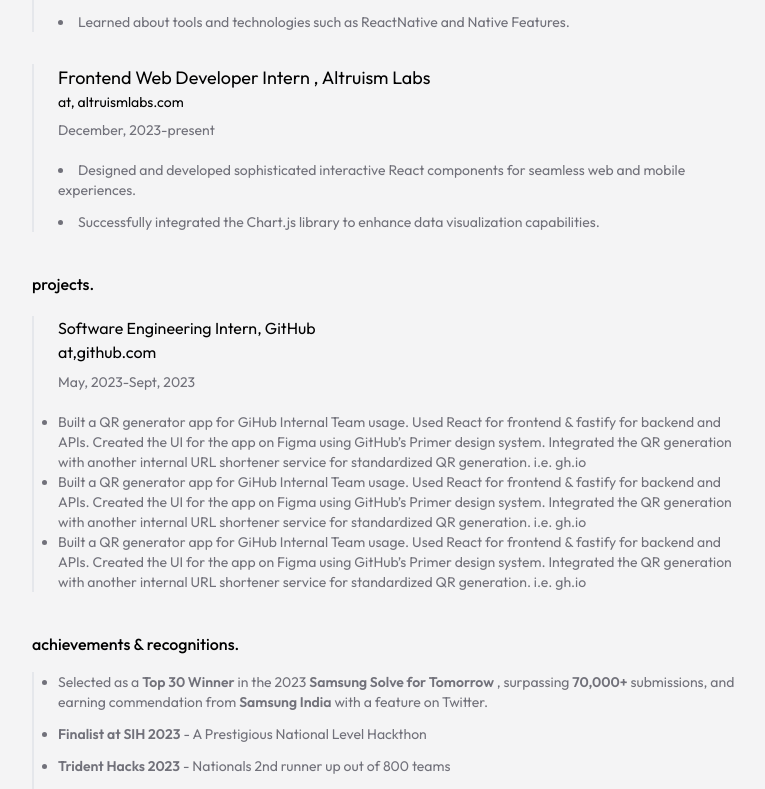
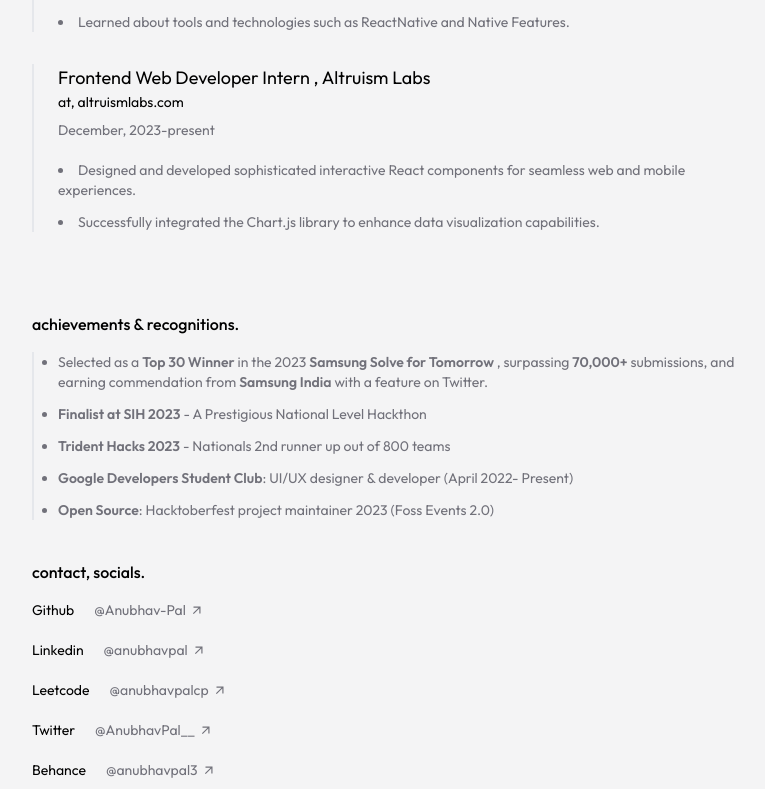
Before and after one commit to Anubhav-Pal/Portfolio, a Next.js app: page / in a window 1280 px wide. Shown: the part 557-1346 px from the top of the page, without its empty margins (248-1013 px from the left). Built offline with nearby package versions, Linux system fonts and the light colour scheme.

Commit message:
Update Project Section

```diff
--- a/app/crafts/page.js
+++ b/app/crafts/page.js
@@ -11,6 +11,12 @@
 
     const craftArray = [
         {
+            img: images[17],
+            heading: "Admin Order Dashboard",
+            subheading: "Manage Orders with Ease. Enabled with Google Authentication and Redux state management",
+            depllink: "https://utilize-order-dashboard.vercel.app/",
+        },
+        {
             img: images[12],
             heading: "Interactive Dropdown",
             subheading: "Interactive Dropdown with Seamless Input Selection and Display",
@@ -19,7 +25,7 @@
         {
             img: images[15],
             heading: "Portfolio",
-            subheading: "A sleek modern UI website showcasing my experience and projects.",
+            subheading: "A sleek modern UI website showcasing my experience and projects",
             depllink: "https://anubhavpal.vercel.app/",
         },
         {
--- a/containers/Projects.jsx
+++ b/containers/Projects.jsx
@@ -3,10 +3,11 @@
 
 const Projects = () => {
   return (
-    <div className='flex flex-col gap-5'>
-    <div className='font-medium'>projects.</div>
-    <div><Project/></div>
-  </div>
+    <div>
+      {/* // <div className='flex flex-col gap-5'> */}
+      {/* <div className='font-medium'>projects.</div>
+    <div><Project/></div> */}
+    </div>
   )
 }
 
--- a/public/assets/assets.js
+++ b/public/assets/assets.js
@@ -15,6 +15,7 @@
 import chatai from './chatai.svg';
 import portfolio from './portfolio.svg';
 import online from './online.json'
+import utilizedashboard from './utilizedashboard.svg'
 
 const images=[
     anime,
@@ -33,7 +34,8 @@
     abitco,
     chatai,
     portfolio,
-    online
+    online,
+    utilizedashboard,
 ]
 
 export default images;
```
Also changed, not shown: public/assets/utilizedashboard.svg (added).
